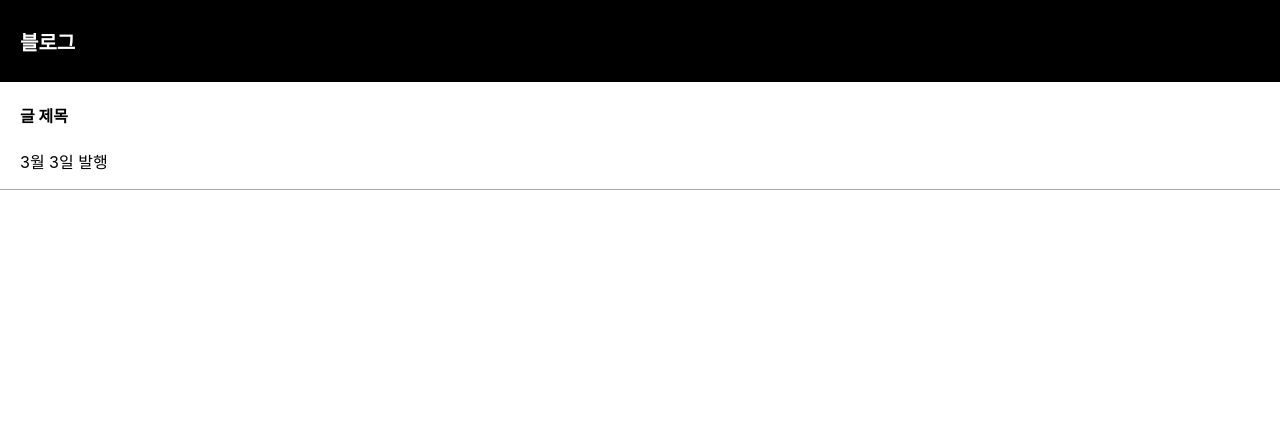
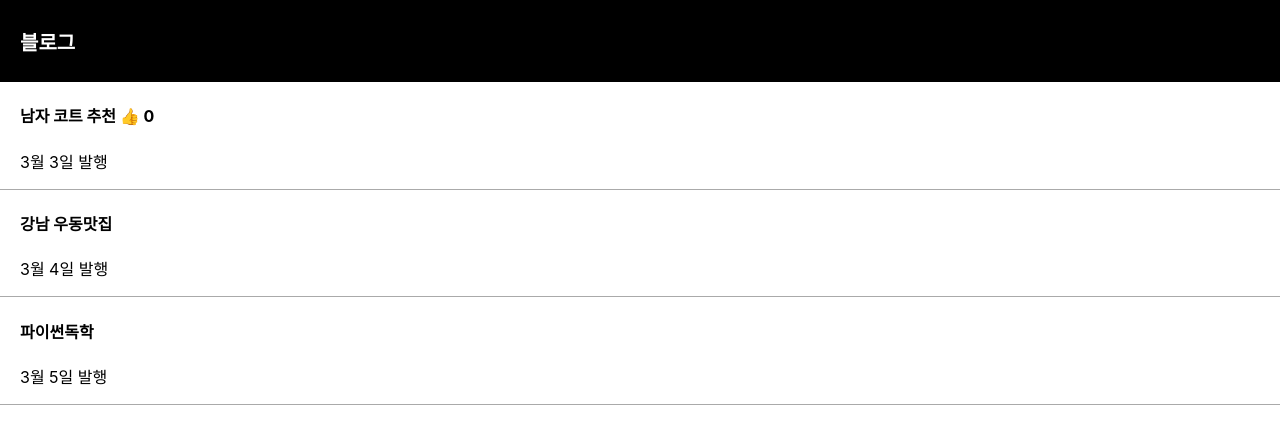
Before and after one commit to wangkodok/React-Study, a React (Create React App) app in the folder blog/: page / in a window 1280 px wide. Shown: the top 444 px of the page. Built offline with nearby package versions, Linux system fonts and the light colour scheme.

Commit message:
리액트 useState( ) 사용하여 숫자 증가하는 코드

```diff
--- a/blog/src/App.js
+++ b/blog/src/App.js
@@ -1,9 +1,12 @@
+/* eslint-disable */
+
 import { useState } from 'react';
 import './App.css';
 
 function App() {
   let post = "강남 우동 맛집";
-  let [title, setTitle] = useState("글 제목");
+  let [title, setTitle] = useState(["남자 코트 추천", "강남 우동맛집", "파이썬독학"]);
+  let [따봉, 따봉변경] = useState(0);
 
   return (
     <div className="App">
@@ -11,8 +14,18 @@ function App() {
         <h4 style={ {color: 'white', fontSize: '20px',} }>블로그</h4>
       </div>
       <div className="list">
-        <h4>{title}</h4>
+        <h4>{title[0]} <span onClick={() => {
+          따봉변경(따봉 + 1);
+        }}>👍</span> {따봉}</h4>
         <p>3월 3일 발행</p>
+      </div>
+      <div className="list">
+        <h4>{title[1]}</h4>
+        <p>3월 4일 발행</p>
+      </div>
+      <div className="list">
+        <h4>{title[2]}</h4>
+        <p>3월 5일 발행</p>
       </div>
     </div>
   );
```
